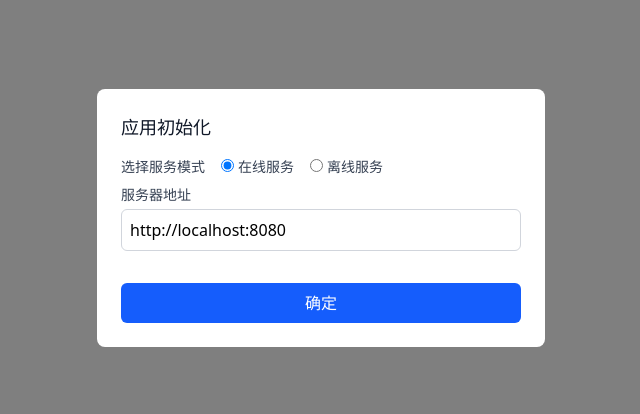
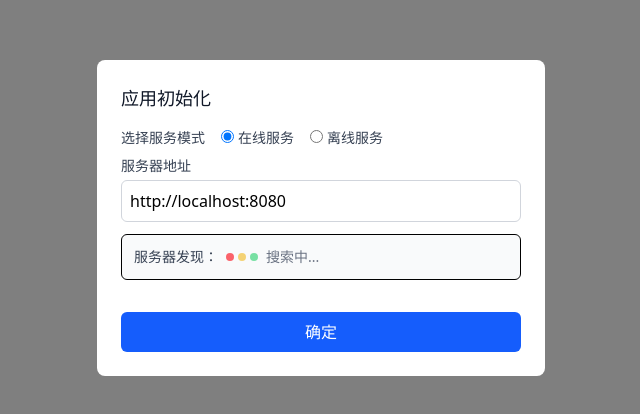
Before and after one commit to Loremmlel/filebrowser-tauri, a React (Vite) app: page / in a window 1280 px wide. Shown: the part 182-596 px from the top of the page, without its empty margins (319-959 px from the left). Built offline with nearby package versions, Linux system fonts and the light colour scheme.

Commit message:
feat(app): 添加UDP广播IP状态显示和监听功能

```diff
--- a/src/App.tsx
+++ b/src/App.tsx
@@ -10,7 +10,7 @@ import { YuzuModal } from './components/yuzu/Modal'
 
 function App() {
   // 初始化应用，根据平台设置服务器地址
-  const { showInitModal, configure } = useAppInitialization()
+  const { showInitModal, udpBroadcastIp, configure } = useAppInitialization()
 
   const [serverUrl, setServerUrl] = useState('http://localhost:8080')
   const [baseDir, setBaseDir] = useState('/')
@@ -73,6 +73,45 @@ function App() {
               className='w-full p-2 border border-gray-300 rounded-md
               focus:ring-blue-500 focus:border-blue-500'
             />
+
+            {/* 服务器发现状态 */}
+            <div className='mt-3 p-3 bg-gray-50 rounded-md border'>
+              <div className='flex items-center justify-between'>
+                <div className='flex items-center space-x-2'>
+                  <span className='text-sm font-medium text-gray-700'>服务器发现：</span>
+                  {!udpBroadcastIp ? (
+                    <div className='flex items-center space-x-2'>
+                      <div className='flex space-x-1'>
+                        <div className='w-2 h-2 bg-red-500 rounded-full animate-pulse'></div>
+                        <div
+                          className='w-2 h-2 bg-yellow-500 rounded-full animate-pulse'
+                          style={{ animationDelay: '0.3s' }}
+                        ></div>
+                        <div
+                          className='w-2 h-2 bg-green-500 rounded-full animate-pulse'
+                          style={{ animationDelay: '0.6s' }}
+                        ></div>
+                      </div>
+                      <span className='text-sm text-gray-500'>搜索中...</span>
+                    </div>
+                  ) : (
+                    <div className='flex items-center space-x-2'>
+                      <div className='w-2 h-2 bg-green-500 rounded-full'></div>
+                      <span className='text-sm text-green-600'>已发现: {udpBroadcastIp}</span>
+                    </div>
+                  )}
+                </div>
+                {udpBroadcastIp && (
+                  <button
+                    onClick={() => setServerUrl(`http://${udpBroadcastIp}:8080`)}
+                    className='px-3 py-1 text-xs bg-blue-600 text-white rounded-md
+                    hover:bg-blue-700 transition-colors'
+                  >
+                    应用
+                  </button>
+                )}
+              </div>
+            </div>
           </div>
         )}
         {!online && (
--- a/src/hooks/useAppInitialization.ts
+++ b/src/hooks/useAppInitialization.ts
@@ -2,9 +2,11 @@ import { useEffect, useState } from 'react'
 import { invoke } from '@tauri-apps/api/core'
 import { useConfigStore } from '../stores/configStore'
 import { toast } from '@/utils/toast'
+import { listen, UnlistenFn } from '@tauri-apps/api/event'
 
 export const useAppInitialization = () => {
   const [showInitModal, setShowInitModal] = useState(true)
+  const [udpBroadcastIp, setUdpBroadcastIp] = useState<string | null>(null)
   const { serverUrl, setServerUrl, setBaseDir, setOnline } = useConfigStore()
 
   useEffect(() => {
@@ -25,6 +27,24 @@ export const useAppInitialization = () => {
     initializeApp()
   }, [setServerUrl, serverUrl])
 
+  useEffect(() => {
+    let unlisten: UnlistenFn | null = null
+
+    async function setupListener() {
+      try {
+        unlisten = await listen<{ ip: string }>('service-discovered', event => {
+          setUdpBroadcastIp(event.payload.ip)
+        })
+      } catch (error) {
+        toast.error(`设置UDP监听失败: ${error}`)
+      }
+    }
+    setupListener()
+    return () => {
+      unlisten?.()
+    }
+  }, [])
+
   async function configure(newBaseDir: string, newServerUrl: string, isOnline: boolean) {
     setBaseDir(newBaseDir)
     setServerUrl(newServerUrl)
@@ -42,6 +62,7 @@ export const useAppInitialization = () => {
 
   return {
     showInitModal,
+    udpBroadcastIp,
     configure,
   }
 }
```
